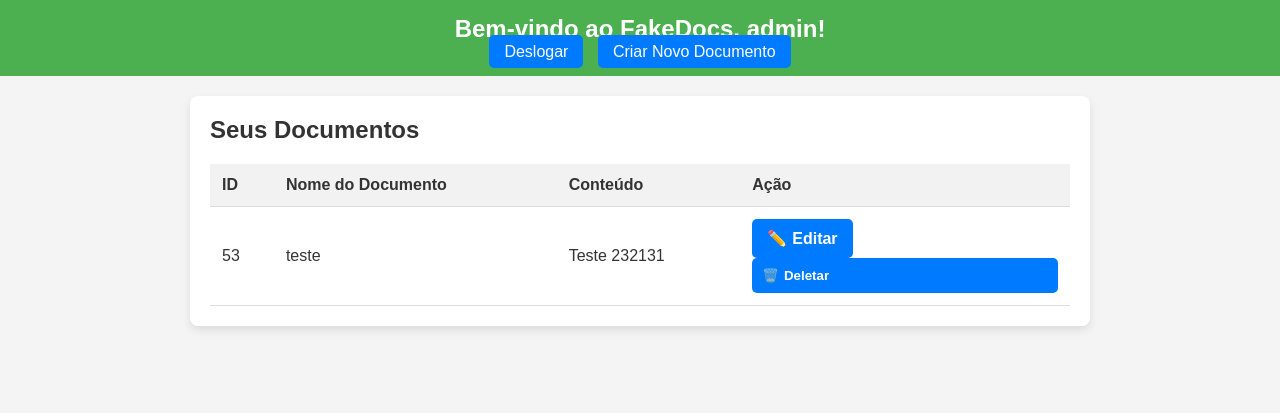
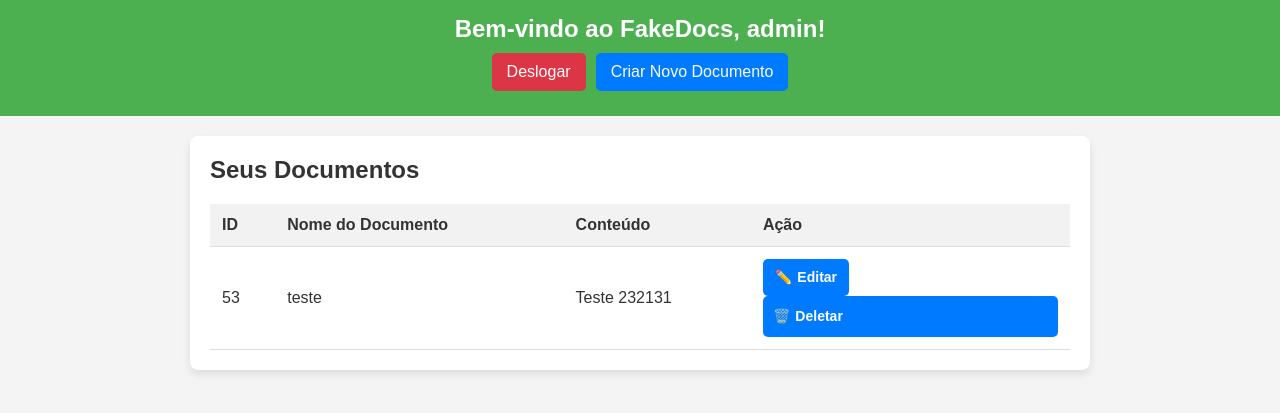
Before and after one commit to Dreyyyyy/fake-docs, a PHP site: page /dashboard.php in a window 1280 px wide. Shown: the top 413 px of the page. Run offline with PHP 8.4, Linux system fonts and the light colour scheme; a user stored in the database is signed in; data comes from the database, SQL or seed files in the repository.

Commit message:
css updated

```diff
--- a/dashboard.php
+++ b/dashboard.php
@@ -43,8 +43,8 @@ $stmt->close();
         <h1>Bem-vindo ao FakeDocs, <?php echo htmlspecialchars($_SESSION['username']); ?>!</h1>
         <nav>
             <div class="nav-links">
-                <a href="logout.php">Deslogar</a>
-                <a href="create.php">Criar Novo Documento</a>
+                <a href="logout.php" class="nav-link logout">Deslogar</a>
+                <a href="create.php" class="nav-link create">Criar Novo Documento</a>
             </div>
         </nav>
     </header>
--- a/styles.css
+++ b/styles.css
@@ -27,17 +27,63 @@ header {
 }
 
 /* Navigation links */
-nav a {
+nav {
+    margin: 10px 0; /* Margin for navigation */
+}
+
+.nav-links {
+    display: flex; /* Use flexbox for alignment */
+    justify-content: center; /* Center links */
+}
+
+.nav-links a,
+.nav-links button {
     color: #fff; /* White text */
     text-decoration: none; /* No underline */
-    padding: 8px 15px; /* Padding for buttons */
-    background-color: #007bff; /* Blue background */
+    padding: 10px 15px; /* Padding for buttons */
     border-radius: 5px; /* Rounded corners */
     margin: 0 5px; /* Margin between links */
     font-size: 16px; /* Font size */
+    transition: background-color 0.3s, transform 0.2s; /* Smooth transition */
+    display: inline-flex; /* Flexbox for button alignment */
+    align-items: center; /* Center items vertically */
 }
 
-nav a:hover {
+/* Button styles */
+.nav-links a {
+    background-color: #007bff; /* Blue background */
+}
+
+.nav-links a:hover {
+    background-color: #0056b3; /* Darker blue on hover */
+}
+
+.nav-links button {
+    background-color: #dc3545; /* Danger red color */
+    border: none; /* Remove border */
+    cursor: pointer; /* Pointer on hover */
+    font-weight: bold; /* Bold text */
+}
+
+.nav-links button:hover {
+    background-color: #c82333; /* Darker red for hover */
+}
+
+/* Specific styling for the Logout link */
+.nav-links a.logout {
+    background-color: #dc3545; /* Danger red color */
+}
+
+.nav-links a.logout:hover {
+    background-color: #c82333; /* Darker red for hover */
+}
+
+/* Styling for the Back to Dashboard link */
+.nav-links a.dashboard {
+    background-color: #007bff; /* Blue background */
+}
+
+.nav-links a.dashboard:hover {
     background-color: #0056b3; /* Darker blue on hover */
 }
 
@@ -69,26 +115,29 @@ table th {
     font-weight: bold; /* Bold text */
 }
 
-table td div {
-    max-width: 300px; /* Max width for text */
-    white-space: nowrap; /* No wrapping */
-    overflow: hidden; /* Hide overflow */
-    text-overflow: ellipsis; /* Ellipsis for overflow text */
-}
-
 /* Button and link styling */
 table a, form button {
     font-weight: bold; /* Bold text */
 }
 
 /* Styling for the Editar button */
+.edit-button,
+.delete-button {
+    margin: 0; /* Remove default margins */
+    border: none; /* Remove any borders */
+    box-sizing: border-box; /* Include padding and border in element's total width and height */
+}
+
+/* Edit button styling */
 .edit-button {
     background-color: #007bff; /* Primary blue color */
     color: white; /* White text */
-    padding: 10px 15px; /* Increased padding for button */
+    padding: 8px 12px; /* Adjusted padding for consistent size */
     border-radius: 5px; /* Rounded corners */
     text-decoration: none; /* No underline */
     font-weight: bold; /* Bold text */
+    font-size: 14px; /* Consistent font size */
+    line-height: 1.5; /* Consistent line height */
     display: inline-flex; /* Flexbox for icon and text alignment */
     align-items: center; /* Center items vertically */
     transition: background-color 0.3s, transform 0.2s; /* Smooth transition */
@@ -109,10 +158,12 @@ table a, form button {
 .delete-button {
     background-color: #dc3545; /* Danger red color */
     color: white; /* White text */
-    padding: 10px 15px; /* Increased padding for button */
+    padding: 8px 12px; /* Adjusted padding for consistent size */
     border-radius: 5px; /* Rounded corners */
     text-decoration: none; /* No underline */
     font-weight: bold; /* Bold text */
+    font-size: 14px; /* Consistent font size */
+    line-height: 1.5; /* Consistent line height */
     display: inline-flex; /* Flexbox for icon and text alignment */
     align-items: center; /* Center items vertically */
     transition: background-color 0.3s, transform 0.2s; /* Smooth transition */
@@ -210,22 +261,14 @@ form button:hover {
 
 button[type="submit"] {
     width: 100%; /* Full width button */
-    background-color: #007bff; /* Primary blue color */
+    background-color: #007bff; /* Blue background */
     color: white; /* White text */
     padding: 10px; /* Padding for button */
     border: none; /* No border */
     border-radius: 5px; /* Rounded corners */
     cursor: pointer; /* Pointer on hover */
-    font-weight: bold; /* Bold text */
 }
 
 button[type="submit"]:hover {
     background-color: #0056b3; /* Darker blue for hover */
 }
-
-/* Error message styling */
-#error-message {
-    color: #dc3545; /* Red color for error messages */
-    text-align: center; /* Center the error message */
-    margin-top: 10px; /* Space above error message */
-}
```
Also changed, not shown: create.php (+3 -4 lines).
